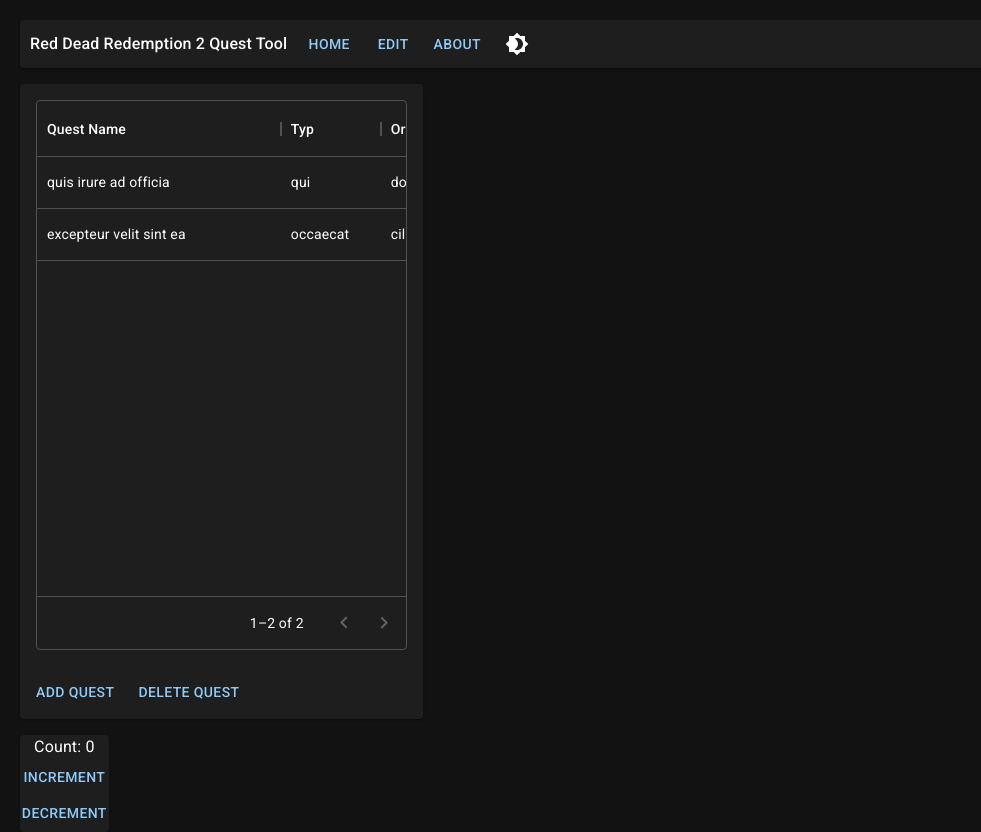
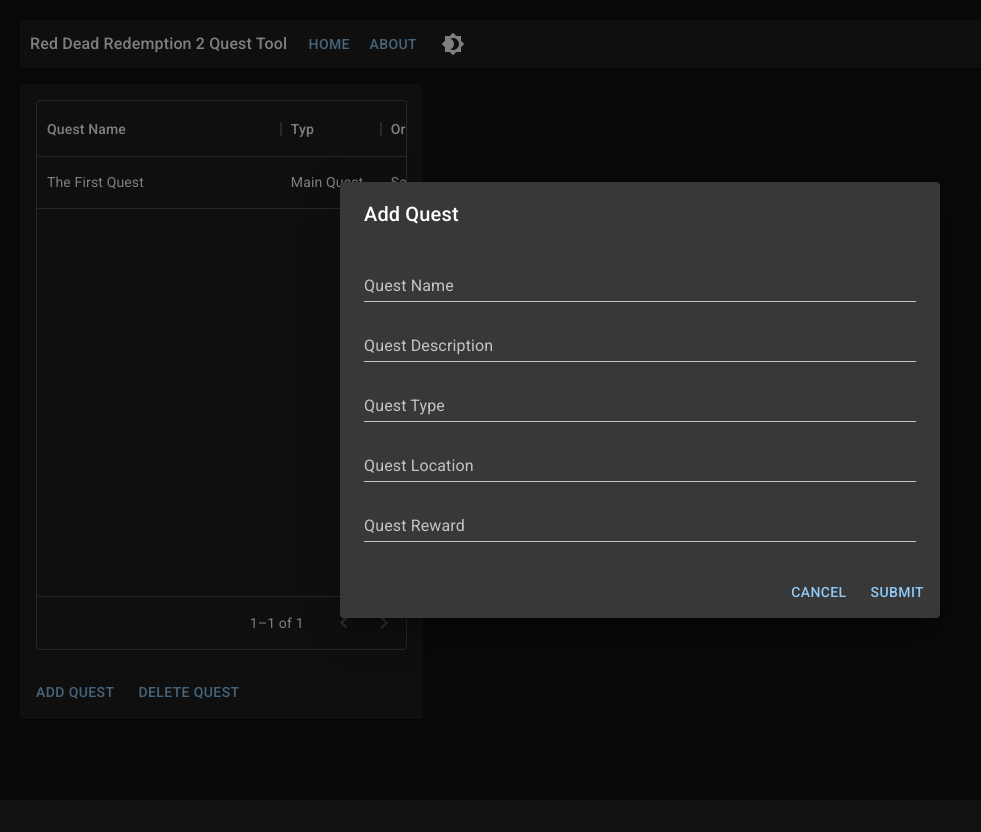
Before and after one commit to Nikurasuu/rdr2quest, a React (Create React App) app: page / in a window 1280 px wide. Both pictures are taken after a click on the button "ADD QUEST". Shown: the whole page, without its empty margins (0-981 px from the left). After the commit the page ends 800 px from the top, so only its background shows below. Built offline with nearby package versions, Linux system fonts and the light colour scheme.

Commit message:
Added Dialog to edit the quest before adding it

```diff
--- a/src/App.js
+++ b/src/App.js
@@ -3,7 +3,6 @@ import './App.css';
 import { Grid, Card, CssBaseline } from '@mui/material';
 import { useTheme, ThemeProvider, createTheme } from '@mui/material';
 import NavBar from './components/NavBar';
-import Counter from './components/Counter';
 import QuestContainer from './components/QuestContainer';
 
 import IconButton from '@mui/material/IconButton';
@@ -31,11 +30,6 @@ function App() {
           </Grid>
           <Grid item xs={12} sm={12}>
             <QuestContainer/>
-          </Grid>
-          <Grid item xs={12} sm={1}>
-            <Card className='Counter'>
-              <Counter />
-            </Card>
           </Grid>
         </Grid>
       </ThemeProvider>
--- a/src/components/NavBar.js
+++ b/src/components/NavBar.js
@@ -1,12 +1,10 @@
 import Button from '@mui/material/Button';
-import { Card } from '@mui/material';
 
 function App() {
   return (
     <>
       <p className='title'>Red Dead Redemption 2 Quest Tool</p>
       <Button variant="text">Home</Button>
-      <Button variant="text">Edit</Button>
       <Button variant="text">About</Button>
     </>
   );
--- a/src/components/QuestContainer.js
+++ b/src/components/QuestContainer.js
@@ -4,29 +4,18 @@ import {
     Dialog, DialogActions, DialogContent, DialogContentText,
     DialogTitle, Snackbar
 } from "@mui/material";
-import { LoremIpsum } from "lorem-ipsum";
 import QuestList from "./QuestList";
 import QuestDetails from "./QuestDetails";
-
-const lorem = new LoremIpsum({
-  sentencesPerParagraph: {
-    max: 8,
-    min: 4
-  },
-  wordsPerSentence: {
-    max: 16,
-    min: 4
-  }
-});
+import TextField from "@mui/material/TextField";
 
 let quest = [
   {
       id: 1,
-      name: lorem.generateWords(4),
-      description: lorem.generateParagraphs(1),
-      type: lorem.generateWords(1),
-      location: lorem.generateWords(2),
-      reward: lorem.generateWords(1)
+      name: "The First Quest",
+      description: "This is the first quest, please edit this quest or delete it and add a new one.",
+      type: "Main Quest",
+      location: "Saint Denis",
+      reward: "Money"
   }
 ];
 
@@ -34,7 +23,9 @@ function QuestContainer() {
     const [quests, setQuests] = React.useState(quest);
     const [activeQuest, setActiveQuest] = React.useState(null);
     const [openDeleteDialog, setOpenDeleteDialog] = React.useState(false);
+    const [openAddDialog, setOpenAddDialog] = React.useState(false);
     const [openDeleteAlert, setOpenDeleteAlert] = React.useState(false);
+    const [openAddEmptyQuestAlert, setOpenAddEmptyQuestAlert] = React.useState(false);
 
     const handleClickDelete = () => {
         if (!activeQuest) {
@@ -49,12 +40,28 @@ function QuestContainer() {
         setOpenDeleteDialog(false);
     };
 
+    const handleAddQuest = () => {
+        setOpenAddDialog(true);
+    };
+
+    const handleCloseAddDialog = () => {
+        setOpenAddDialog(false);
+    };
+
     const handleDeleteAltert = () => {
         setOpenDeleteAlert(true);
     };
 
     const handleCloseDeleteAlert = () => {
         setOpenDeleteAlert(false);
+    };
+
+    const handleAddEmptyQuestAlert = () => {
+        setOpenAddEmptyQuestAlert(true);
+    };
+
+    const handleCloseAddEmptyQuestAlert = () => {
+        setOpenAddEmptyQuestAlert(false);
     };
 
     const addQuest = () => {
@@ -64,16 +71,27 @@ function QuestContainer() {
         } else {
             lastId = quests[quests.length - 1].id;
         }
-        console.log(lastId);
+        //check if all fields are filled
+        if (
+            questNameRef.current.value === "" ||
+            questDescriptionRef.current.value === "" ||
+            questTypeRef.current.value === "" ||
+            questLocationRef.current.value === "" ||
+            questRewardRef.current.value === ""
+        ) {
+            handleAddEmptyQuestAlert();
+            return;
+        }
         const newQuest = {
             id: lastId + 1,
-            name: lorem.generateWords(4),
-            description: lorem.generateParagraphs(1),
-            type: lorem.generateWords(1),
-            location: lorem.generateWords(2),
-            reward: lorem.generateWords(1)
+            name: questNameRef.current.value,
+            description: questDescriptionRef.current.value,
+            type: questTypeRef.current.value,
+            location: questLocationRef.current.value,
+            reward: questRewardRef.current.value
         };
         setQuests([...quests, newQuest]);
+        handleCloseAddDialog();
     };
 
     const deleteQuest = () => {
@@ -85,6 +103,14 @@ function QuestContainer() {
         setActiveQuest(null);
         setOpenDeleteDialog(false);
     };
+
+    const questNameRef = React.useRef();
+    const questDescriptionRef = React.useRef();
+    const questTypeRef = React.useRef();
+    const questLocationRef = React.useRef();
+    const questRewardRef = React.useRef();
+
+
     return (
         <>
             <Snackbar
@@ -92,6 +118,12 @@ function QuestContainer() {
                 autoHideDuration={6000}
                 onClose={handleCloseDeleteAlert}
                 message="Please select a quest to delete"
+            />
+            <Snackbar
+                open={openAddEmptyQuestAlert}
+                autoHideDuration={6000}
+                onClose={handleCloseAddEmptyQuestAlert}
+                message="You need to fill out all fields to add a quest"
             />
             <Dialog open={openDeleteDialog} onClose={handleCloseDeleteDialog}>
                 <DialogTitle> Delete Quest? </DialogTitle>
@@ -105,6 +137,65 @@ function QuestContainer() {
                     <Button onClick={deleteQuest}> Delete </Button>
                 </DialogActions>
             </Dialog>
+            <Dialog open={openAddDialog} onClose={handleCloseAddDialog}>
+                <DialogTitle>Add Quest</DialogTitle>
+                <DialogContent>
+                    <TextField
+                        autoFocus
+                        margin="dense"
+                        id="questName"
+                        label="Quest Name"
+                        type="text"
+                        fullWidth
+                        variant="standard"
+                        inputRef={questNameRef}
+                    />
+                    <TextField
+                        autoFocus
+                        margin="dense"
+                        id="questDescription"
+                        label="Quest Description"
+                        type="text"
+                        fullWidth
+                        variant="standard"
+                        inputRef={questDescriptionRef}
+                    />
+                    <TextField
+                        autoFocus
+                        margin="dense"
+                        id="questType"
+                        label="Quest Type"
+                        type="text"
+                        fullWidth
+                        variant="standard"
+                        inputRef={questTypeRef}
+                    />
+                    <TextField
+                        autoFocus
+                        margin="dense"
+                        id="questLocation"
+                        label="Quest Location"
+                        type="text"
+                        fullWidth
+                        variant="standard"
+                        inputRef={questLocationRef}
+                    />
+                    <TextField
+                        autoFocus
+                        margin="dense"
+                        id="questReward"
+                        label="Quest Reward"
+                        type="text"
+                        fullWidth
+                        variant="standard"
+                        inputRef={questRewardRef}
+                    />
+                </DialogContent>
+                <DialogActions>
+                    <Button onClick={handleCloseAddDialog}>Cancel</Button>
+                    <Button onClick={addQuest}>Submit</Button>
+                </DialogActions>
+            </Dialog>
             <Grid container spacing={2}>
                 <Grid item xs={12} sm={4}>
                     <Card className="QuestList">
@@ -113,7 +204,7 @@ function QuestContainer() {
                             <QuestList quests={quests} onSelectHandler={setActiveQuest} />
                         </CardContent>
                         <CardActions>
-                            <Button onClick={addQuest}> Add Quest </Button>
+                            <Button onClick={handleAddQuest}> Add Quest </Button>
                             <Button onClick={handleClickDelete}> Delete Quest </Button>
                         </CardActions>
                     </div>
```
